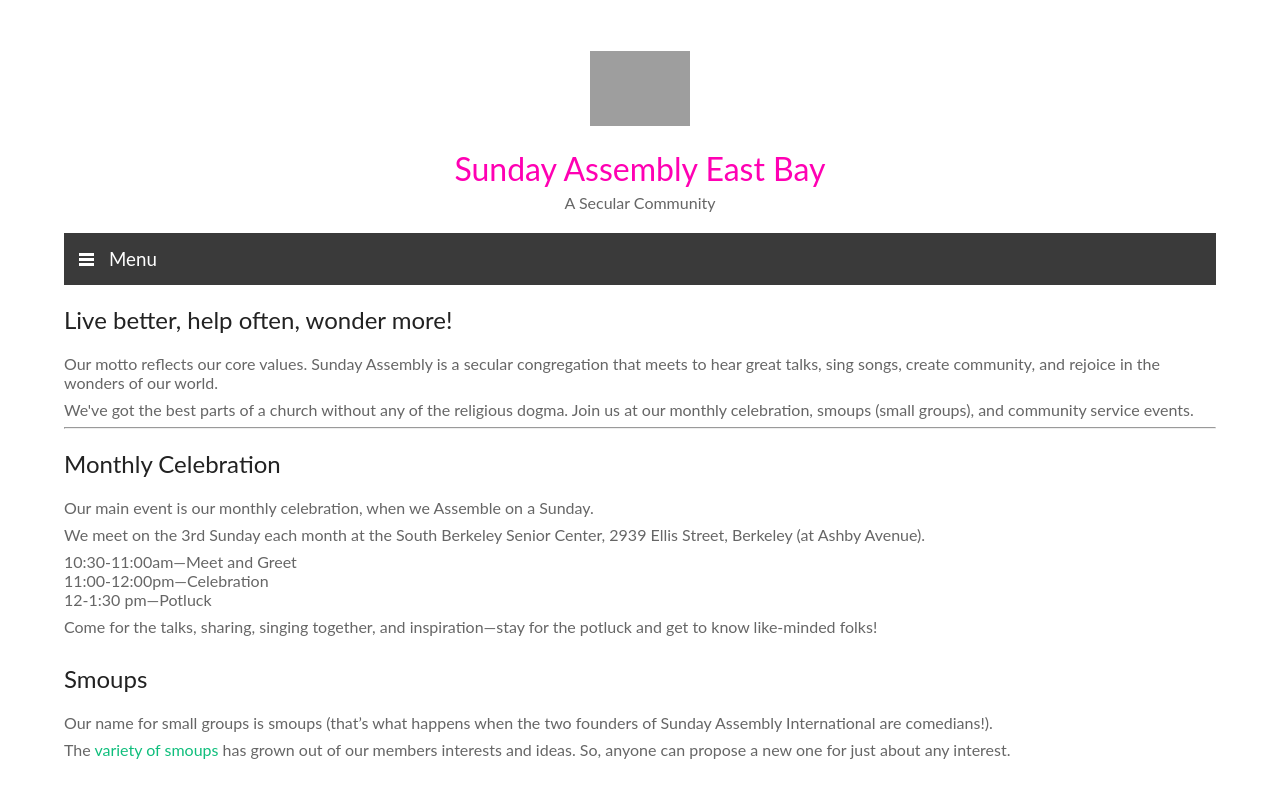
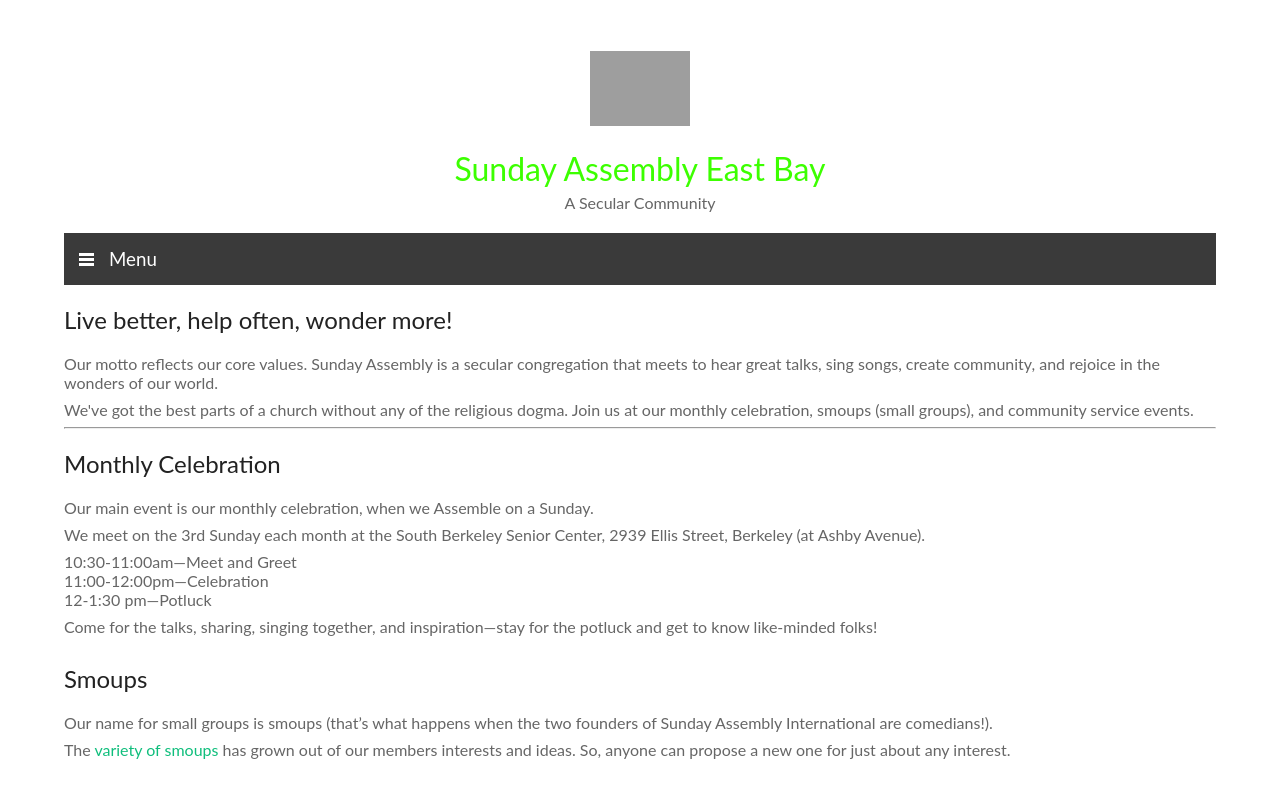
Before and after one commit to g-merrill/saeb, a React (Create React App) app: page /saeb in a window 1280 px wide. Shown: the top 792 px of the page. Built offline with nearby package versions, Linux system fonts and the light colour scheme; grey boxes are pictures that could not be loaded.

Commit message:
Test that Cloudfront cache clear is occurring in deploy pipeline

```diff
--- a/src/components/css/Header.scss
+++ b/src/components/css/Header.scss
@@ -10,7 +10,7 @@
   }
   .site-title {
     // color: rgba($color: #444444, $alpha: 1.0);
-    color: rgba($color: rgb(255, 0, 179), $alpha: 1.0);
+    color: rgba($color: rgb(60, 255, 0), $alpha: 1.0);
     margin: 20px 0 0;
   }
   .site-subtitle {
```
